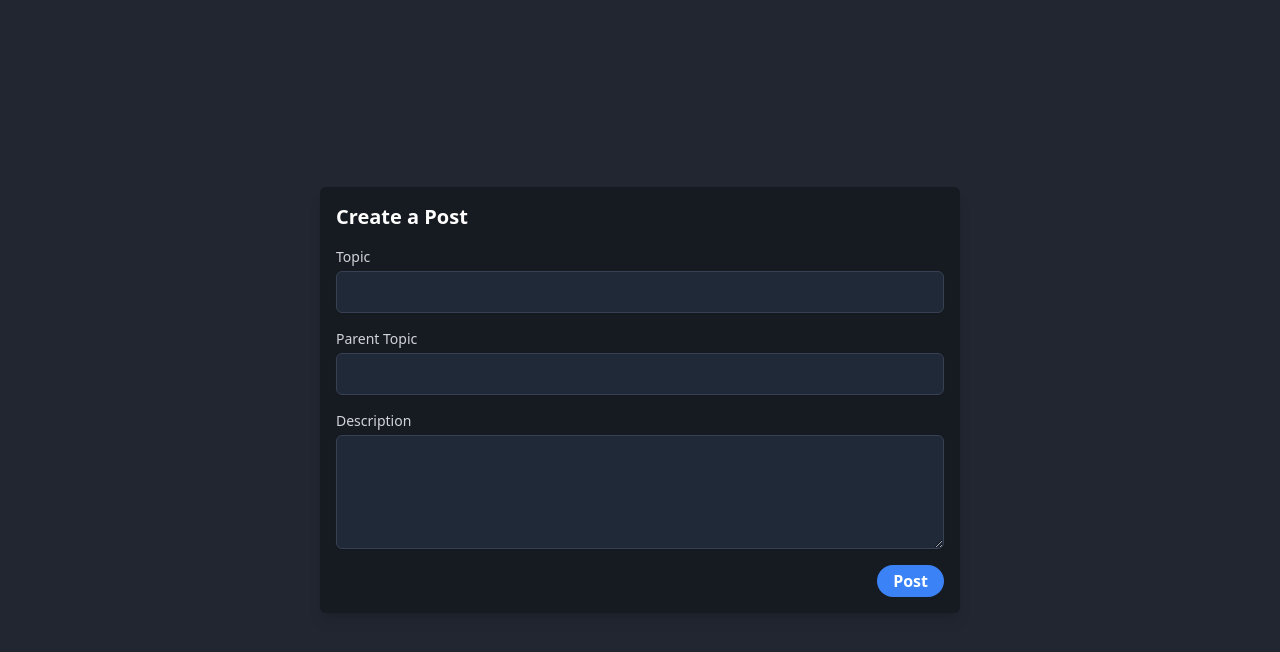
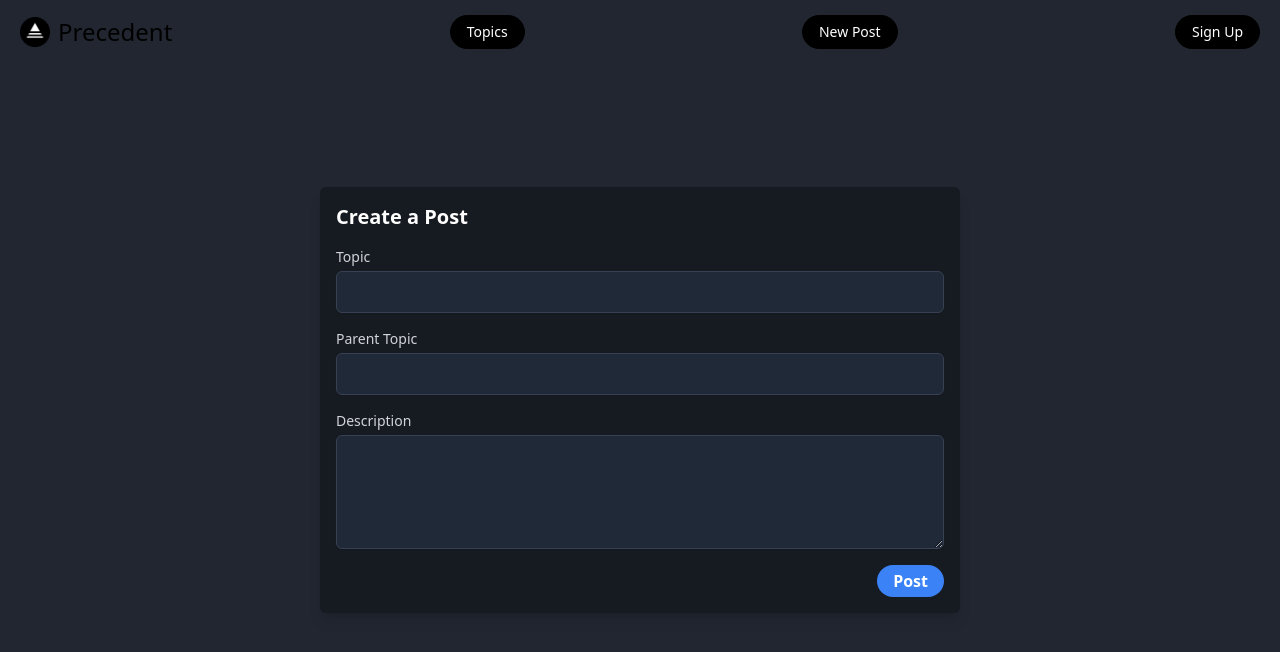
Before and after one commit to Ved204/anonymous, a Next.js app: page /Topics in a window 1280 px wide. Shown: the top 652 px of the page. Built offline with nearby package versions, Linux system fonts and the light colour scheme.

Commit message:
navbar for topics

```diff
--- a/pages/Topics/index.tsx
+++ b/pages/Topics/index.tsx
@@ -3,6 +3,7 @@ import "./../globals.css";
 import Card from "@/components/home/card";
 import { Dropdown, DropdownTrigger, DropdownMenu, DropdownSection, DropdownItem } from "@nextui-org/dropdown";
 import Form from "platforms/components/form";
+import NavBar from "@/components/layout/navbar";
 
 
 export default function TopicsForm() {
@@ -10,7 +11,8 @@ export default function TopicsForm() {
 
     return(
 
-
+        <div>
+            <NavBar session={null}/>
         <div className="bg-[#212630] min-h-screen flex items-center justify-center">
               <div className="container bg-[#161a21] md:w-1/2 p-4 rounded-md shadow-lg">
                 <h1 className="text-xl font-bold text-white mb-4">Create a Post</h1>
@@ -50,6 +52,6 @@ export default function TopicsForm() {
                     </form>
                 </div>
             </div>
-
+        </div>
     )
 }
```
